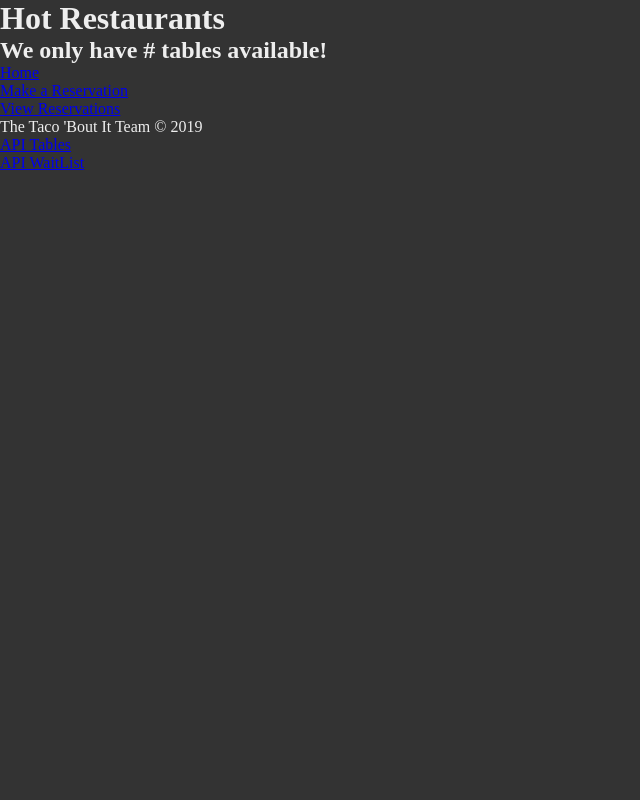
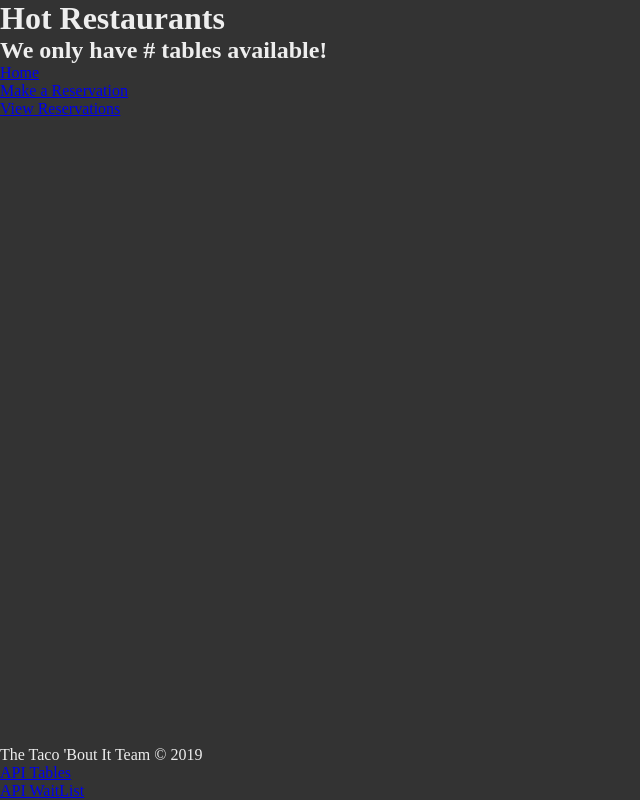
Before and after one commit to mmcxii/hot-restaurant, a website: page app/public/index.html in a window 1280 px wide. Shown: the whole page, without its empty margins (0-640 px from the left). Drawn offline with Linux system fonts and the light colour scheme.

Commit message:
sticky footer

```diff
--- a/src/sass/base/_reset.scss
+++ b/src/sass/base/_reset.scss
@@ -3,3 +3,9 @@
     padding: 0;
     margin: 0;
 }
+
+body {
+    display: flex;
+    flex-direction: column;
+    min-height: 100vh;
+}
--- /dev/null
+++ b/src/sass/layout/footer.scss
@@ -0,0 +1,3 @@
+.footer {
+    margin-top: auto;
+}
--- a/src/sass/main.scss
+++ b/src/sass/main.scss
@@ -8,5 +8,6 @@
 @import 'base/typography';
 
 /* Layout */
+@import 'layout/footer.scss';
 
 /* Components */
```
Also changed, not shown: app/public/assets/css/footer.css (added), app/public/assets/css/main.css.
